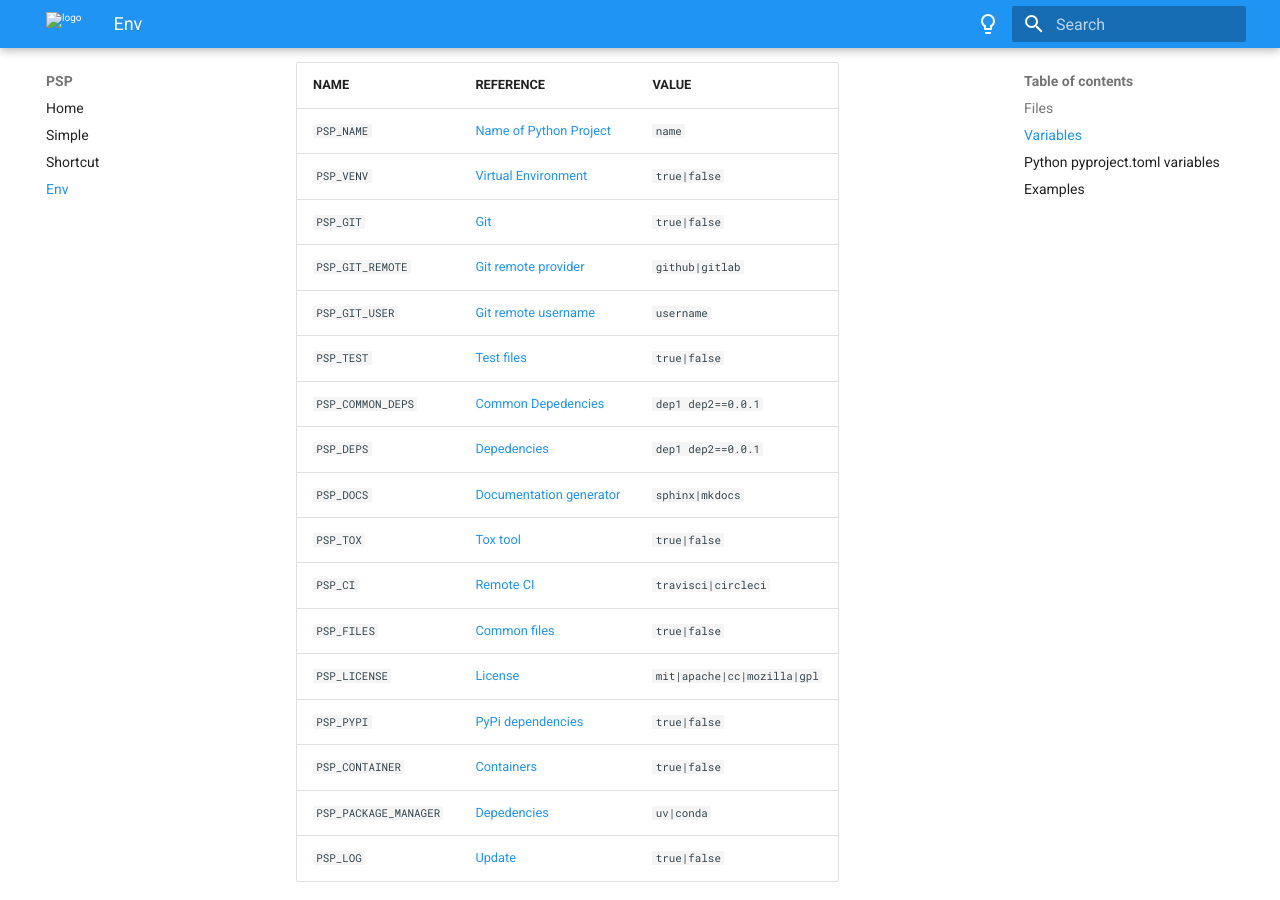
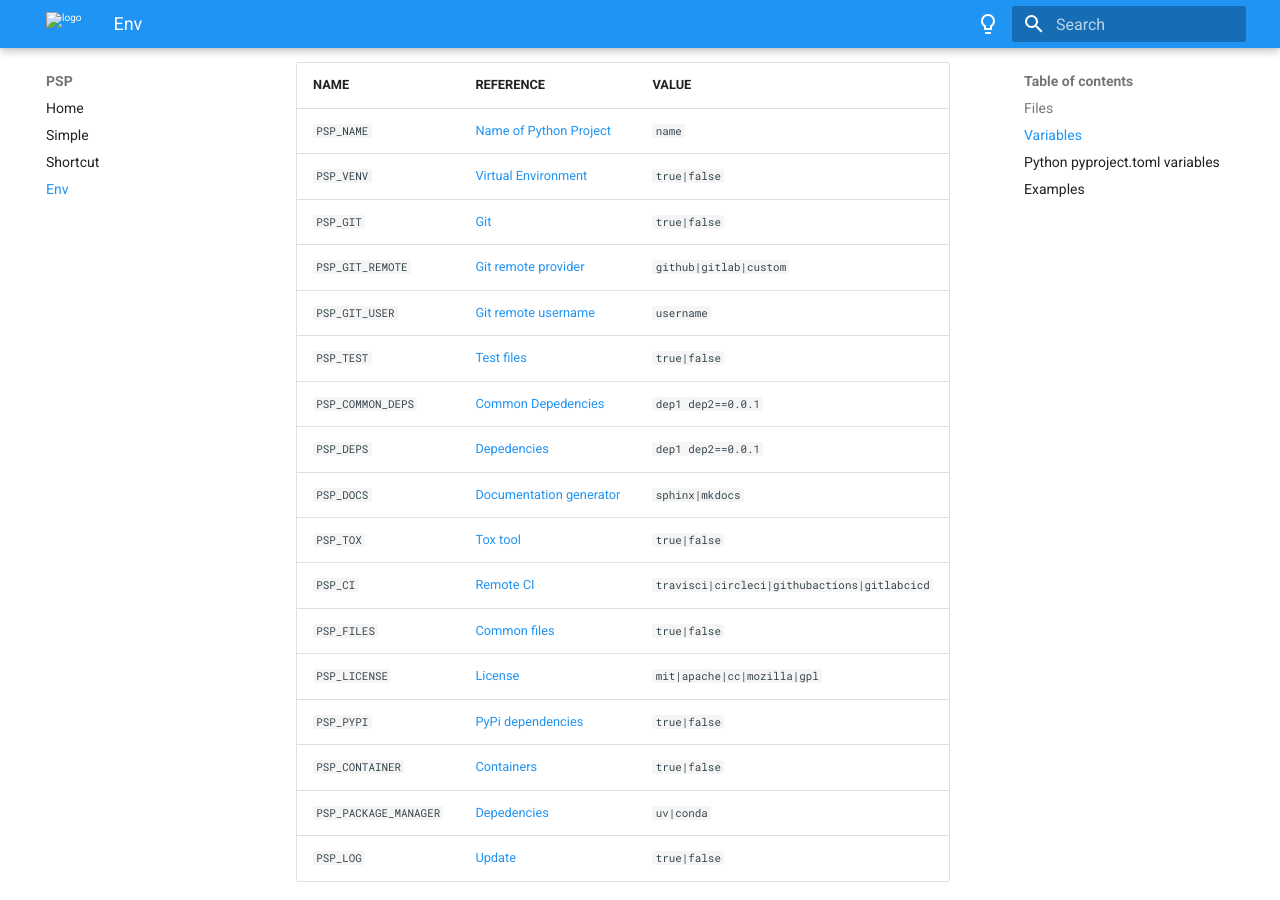
Before and after one commit to MatteoGuadrini/psp, an MkDocs documentation site: the page built from docs/env.md, in a window 1280 px wide and 900 px high, scrolled down 555 px. Built offline with MkDocs 1.6.1 and Material for MkDocs 9.7.7, drawn with Linux system fonts in a browser that asks for light colours.

Commit message:
docs: add gitlabci and github actions into variables table

```diff
--- a/docs/env.md
+++ b/docs/env.md
@@ -14,25 +14,25 @@ You can configure two files for configure these environment variables:
 
 ## Variables
 
-| **NAME**              | **REFERENCE**                                              | **VALUE**                      |
-|-----------------------|------------------------------------------------------------|--------------------------------|
-| `PSP_NAME`            | [Name of Python Project](simple.md#name-of-python-project) | `name`                         |
-| `PSP_VENV`            | [Virtual Environment](simple.md#virtual-environment)       | `true|false`                   |
-| `PSP_GIT`             | [Git](simple.md#git)                                       | `true|false`                   |
-| `PSP_GIT_REMOTE`      | [Git remote provider](simple.md#git-remote-provider)       | `github|gitlab`                |
-| `PSP_GIT_USER`        | [Git remote username](simple.md#git-remote-username)       | `username`                     |
-| `PSP_TEST`            | [Test files](simple.md#test-files)                         | `true|false`                   |
-| `PSP_COMMON_DEPS`     | [Common Depedencies](simple.md#dependencies)               | `dep1 dep2==0.0.1`             |
-| `PSP_DEPS`            | [Depedencies](simple.md#dependencies)                      | `dep1 dep2==0.0.1`             |
-| `PSP_DOCS`            | [Documentation generator](simple.md#documentation)         | `sphinx|mkdocs`                |
-| `PSP_TOX`             | [Tox tool](simple.md#tox-tool)                             | `true|false`                   |
-| `PSP_CI`              | [Remote CI](simple.md#remote-ci-continuous-integration)    | `travisci|circleci`            |
-| `PSP_FILES`           | [Common files](simple.md#common-files)                     | `true|false`                   |
-| `PSP_LICENSE`         | [License](simple.md#license)                               | `mit|apache|cc|mozilla|gpl`    |
-| `PSP_PYPI`            | [PyPi dependencies](simple.md#pypi-dependencies)           | `true|false`                   |
-| `PSP_CONTAINER`       | [Containers](simple.md#dockerpodman)                       | `true|false`                   |
-| `PSP_PACKAGE_MANAGER` | [Depedencies](simple.md#dependencies)                      | `uv|conda`                     |
-| `PSP_LOG`             | [Update](simple.md#resume)                                 | `true|false`                   |
+| **NAME**              | **REFERENCE**                                              | **VALUE**                                    |
+|-----------------------|------------------------------------------------------------|----------------------------------------------|
+| `PSP_NAME`            | [Name of Python Project](simple.md#name-of-python-project) | `name`                                       |
+| `PSP_VENV`            | [Virtual Environment](simple.md#virtual-environment)       | `true|false`                                 |
+| `PSP_GIT`             | [Git](simple.md#git)                                       | `true|false`                                 |
+| `PSP_GIT_REMOTE`      | [Git remote provider](simple.md#git-remote-provider)       | `github|gitlab|custom`                       |
+| `PSP_GIT_USER`        | [Git remote username](simple.md#git-remote-username)       | `username`                                   |
+| `PSP_TEST`            | [Test files](simple.md#test-files)                         | `true|false`                                 |
+| `PSP_COMMON_DEPS`     | [Common Depedencies](simple.md#dependencies)               | `dep1 dep2==0.0.1`                           |
+| `PSP_DEPS`            | [Depedencies](simple.md#dependencies)                      | `dep1 dep2==0.0.1`                           |
+| `PSP_DOCS`            | [Documentation generator](simple.md#documentation)         | `sphinx|mkdocs`                              |
+| `PSP_TOX`             | [Tox tool](simple.md#tox-tool)                             | `true|false`                                 |
+| `PSP_CI`              | [Remote CI](simple.md#remote-ci-continuous-integration)    | `travisci|circleci|githubactions|gitlabcicd` |
+| `PSP_FILES`           | [Common files](simple.md#common-files)                     | `true|false`                                 |
+| `PSP_LICENSE`         | [License](simple.md#license)                               | `mit|apache|cc|mozilla|gpl`                  |
+| `PSP_PYPI`            | [PyPi dependencies](simple.md#pypi-dependencies)           | `true|false`                                 |
+| `PSP_CONTAINER`       | [Containers](simple.md#dockerpodman)                       | `true|false`                                 |
+| `PSP_PACKAGE_MANAGER` | [Depedencies](simple.md#dependencies)                      | `uv|conda`                                   |
+| `PSP_LOG`             | [Update](simple.md#resume)                                 | `true|false`                                 |
 
 ## Python `pyproject.toml` variables
 
```
